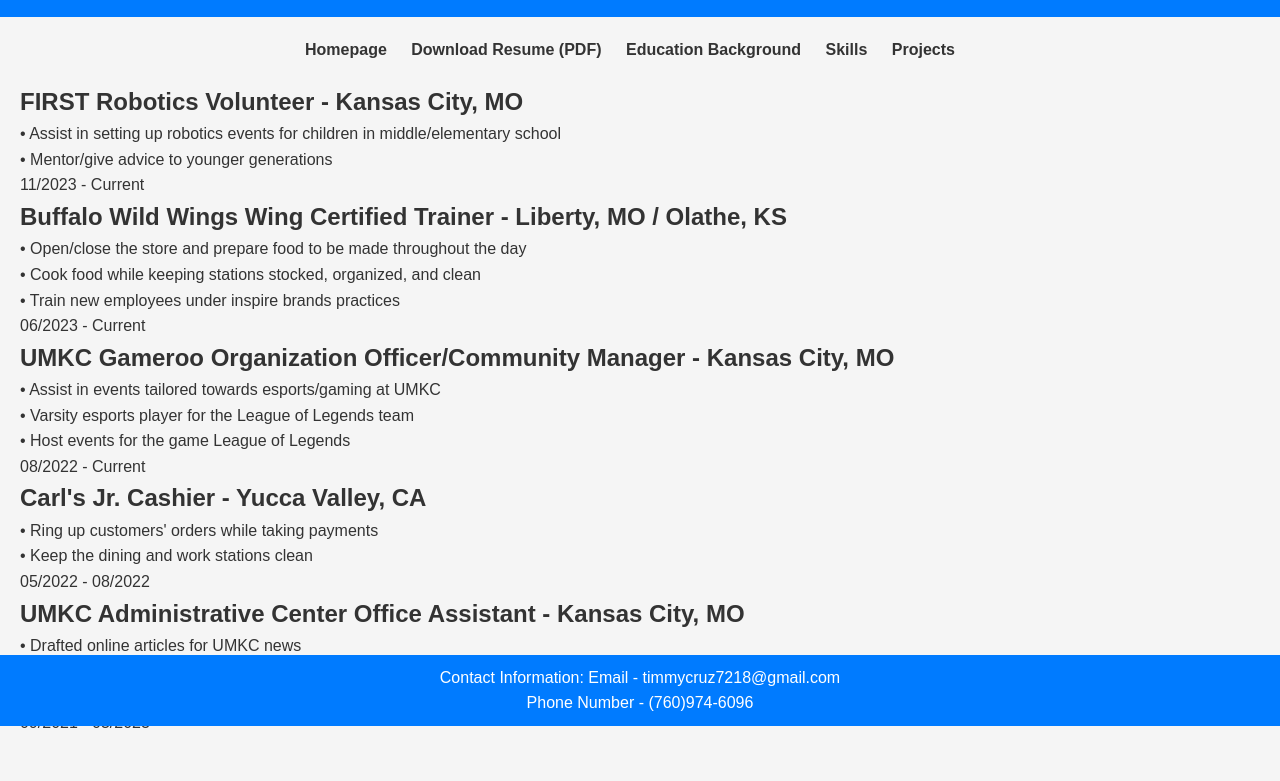
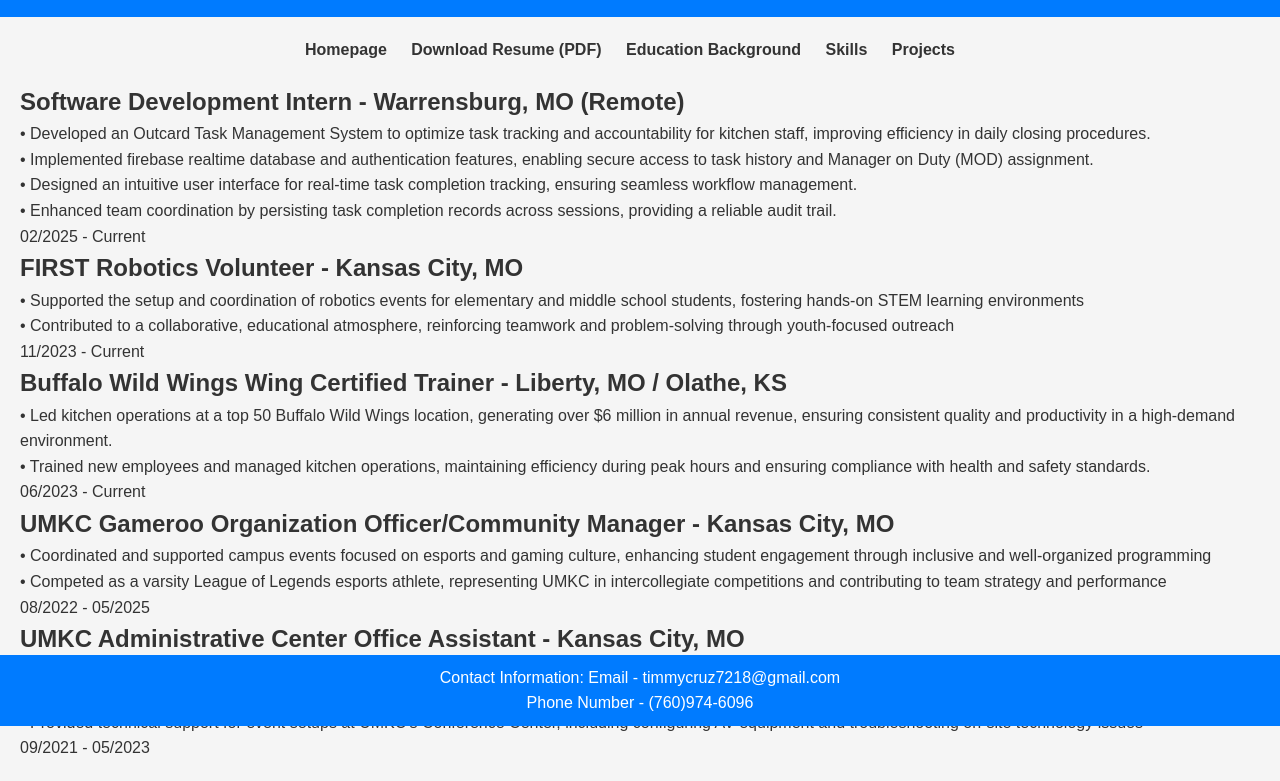
Before and after one commit to timcruzer/timcruzer.github.io, a plain HTML site: page work_experience.html in a window 1280 px wide. Shown: the part 74-855 px from the top of the page. Before the commit the page ends 829 px from the top, so only its background shows below. Drawn offline with Linux system fonts and the light colour scheme.

Commit message:
Update work_experience.html

```diff
--- a/work_experience.html
+++ b/work_experience.html
@@ -20,36 +20,35 @@
         </ul>
     </nav>
     <section>
+         <h2>Software Development Intern - Warrensburg, MO (Remote)</h2>
+       <p> •  Developed an Outcard Task Management System to optimize task tracking and accountability for kitchen staff, improving efficiency in daily closing procedures.
+<p>•  Implemented firebase realtime database and authentication features, enabling secure access to task history and Manager on Duty (MOD) assignment.
+<p>•  Designed an intuitive user interface for real-time task completion tracking, ensuring seamless workflow management.
+<p>•  Enhanced team coordination by persisting task completion records across sessions, providing a reliable audit trail.
+        <p>02/2025 - Current
+        </p>
         <h2>FIRST Robotics Volunteer - Kansas City, MO</h2>
-        <p>•   Assist in setting up robotics events for children in middle/elementary school
-        <p>•   Mentor/give advice to younger generations
+        <p>•   Supported the setup and coordination of robotics events for elementary and middle school students, fostering hands-on STEM learning environments
+        <p>•   Contributed to a collaborative, educational atmosphere, reinforcing teamwork and problem-solving through youth-focused outreach
         <p>11/2023 - Current
         </p>
 
         <h2>Buffalo Wild Wings Wing Certified Trainer - Liberty, MO / Olathe, KS</h2>
-        <p>•  Open/close the store and prepare food to be made throughout the day
-        <p>•  Cook food while keeping stations stocked, organized, and clean
-        <p>•  Train new employees under inspire brands practices
+        <p>•  Led kitchen operations at a top 50 Buffalo Wild Wings location, generating over $6 million in annual revenue, ensuring consistent quality and productivity in a high-demand environment.
+        <p>•  Trained new employees and managed kitchen operations, maintaining efficiency during peak hours and ensuring compliance with health and safety standards.
         <p>06/2023 - Current
 </p>
 
         <h2>UMKC Gameroo Organization Officer/Community Manager - Kansas City, MO</h2>
-        <p>•  Assist in events tailored towards esports/gaming at UMKC
-        <p>•  Varsity esports player for the League of Legends team
-        <p>•  Host events for the game League of Legends
-        <p>08/2022 - Current
-</p>
-
-       <h2>Carl's Jr. Cashier - Yucca Valley, CA</h2>
-        <p>•   Ring up customers' orders while taking payments
-        <p>•   Keep the dining and work stations clean
-        <p>05/2022 - 08/2022
+        <p>•  Coordinated and supported campus events focused on esports and gaming culture, enhancing student engagement through inclusive and well-organized programming
+        <p>•  Competed as a varsity League of Legends esports athlete, representing UMKC in intercollegiate competitions and contributing to team strategy and performance
+        <p>08/2022 - 05/2025
 </p>
 
        <h2>UMKC Administrative Center Office Assistant - Kansas City, MO</h2>
-        <p>•   Drafted online articles for UMKC news
-        <p>•   Organized spreadsheets on Excel
-        <p>•   Assisted in setting up technology for UMKC’s Conference Center
+        <p>•   Authored and edited digital articles for UMKC News, demonstrating strong written communication and attention to detail in a professional publishing environment
+        <p>•   Maintained and structured data using Microsoft Excel, streamlining spreadsheet organization and ensuring accuracy for administrative reporting
+        <p>•   Provided technical support for event setups at UMKC’s Conference Center, including configuring AV equipment and troubleshooting on-site technology issues
         <p>09/2021 - 05/2023
 </p>
     </section>
```
